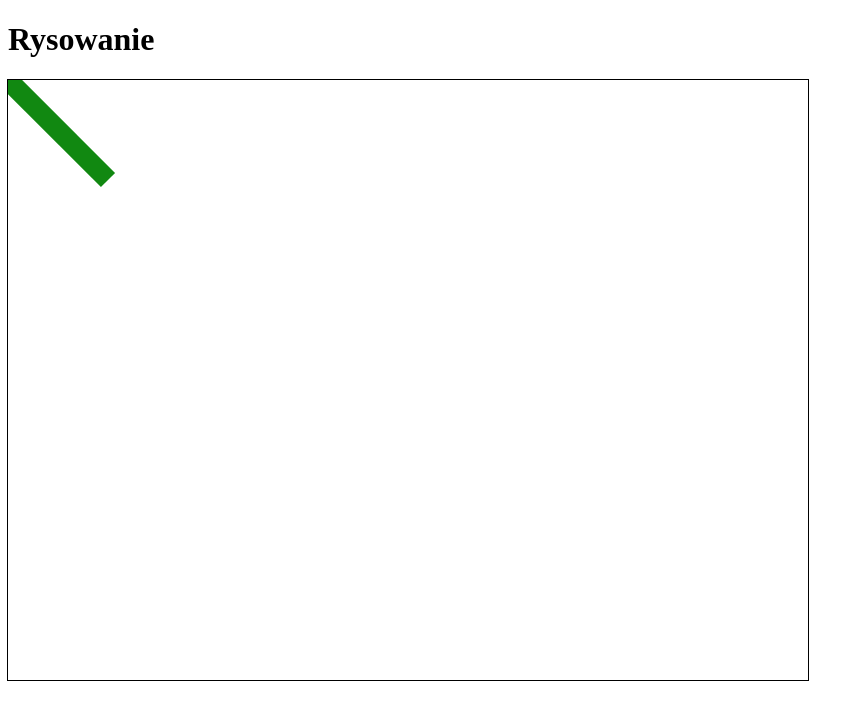
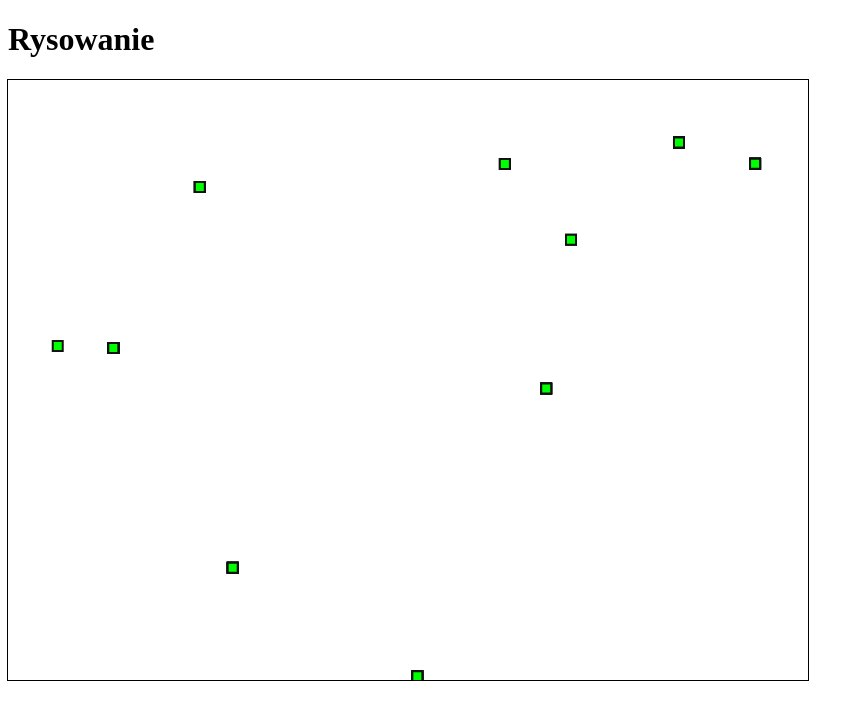
Before and after one commit to mateusza-szkolenia/2020-12-21-html5-js, a website: page node-serwer/public/rysowanie.html in a window 1280 px wide. Shown: the whole page, without its empty margins (0-865 px from the left). Drawn offline with Linux system fonts and the light colour scheme.

Commit message:
namiastka gry

```diff
--- a/node-serwer/public/rysowanie.html
+++ b/node-serwer/public/rysowanie.html
@@ -11,3 +11,21 @@
 <h1>Rysowanie</h1>
 
 <canvas id='cnv' width="800" height="600"></canvas>
+
+<script>
+function Baza( x, y ){
+    this.x = x
+    this.y = y
+    this.stan = 100
+    this.opiszSie = function(){
+        console.log(`Baza: ${this.x} ${this.y} ${this.stan}`)
+    }
+}
+
+var Gra = {
+    bazy: (new Array(10))
+        .fill()
+        .map( x => new Baza( Math.random() * 800, Math.random() * 600 ) )
+}
+
+</script>
--- a/node-serwer/public/rysowanie01.js
+++ b/node-serwer/public/rysowanie01.js
@@ -1,12 +1,25 @@
 function rysuj(){
     var canv = document.querySelector("#cnv")
-    console.log(canv)
     var ctx = canv.getContext("2d")
-    ctx.lineWidth = 20
-    ctx.strokeStyle = "#181"
-    ctx.moveTo( 0, 0)
-    ctx.lineTo( 100, 100 )
+
+    rysuj_bazy( ctx, Gra.bazy )
+
+}
+
+function rysuj_baze( ctx, baza ){
+    const rozm = 10
+    ctx.rect( baza.x - rozm/2, baza.y - rozm/2, rozm, rozm );
+    ctx.fillStyle = "#00ff00"
+    ctx.fill()
+    ctx.lineWidth = 2
+    ctx.strokeStyle = "#111"
     ctx.stroke()
 }
 
+function rysuj_bazy( ctx, bazy ){
+    for ( const baza of bazy ){
+        rysuj_baze(ctx, baza)
+    }
+}
+
 window.onload = rysuj
```
